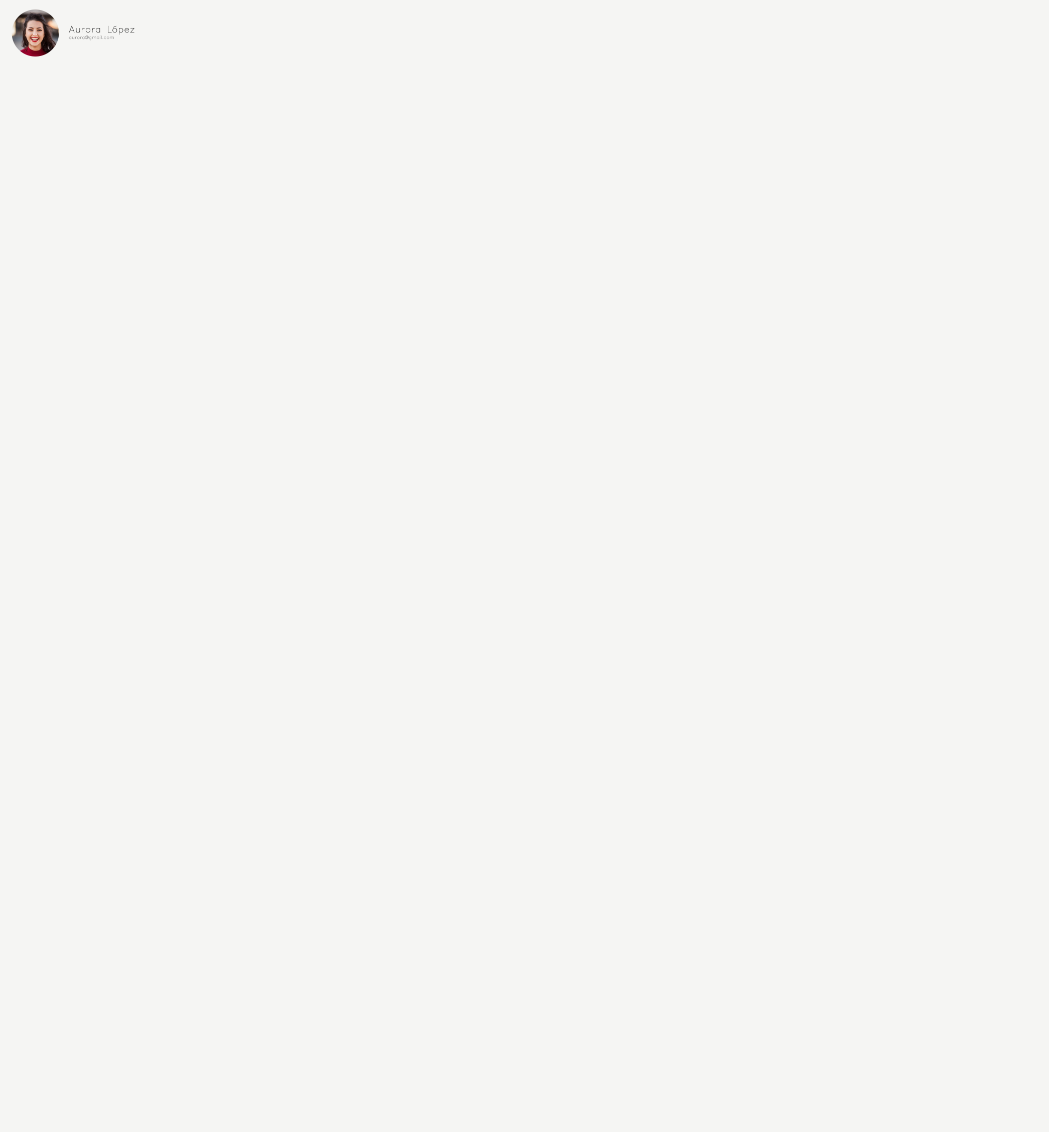
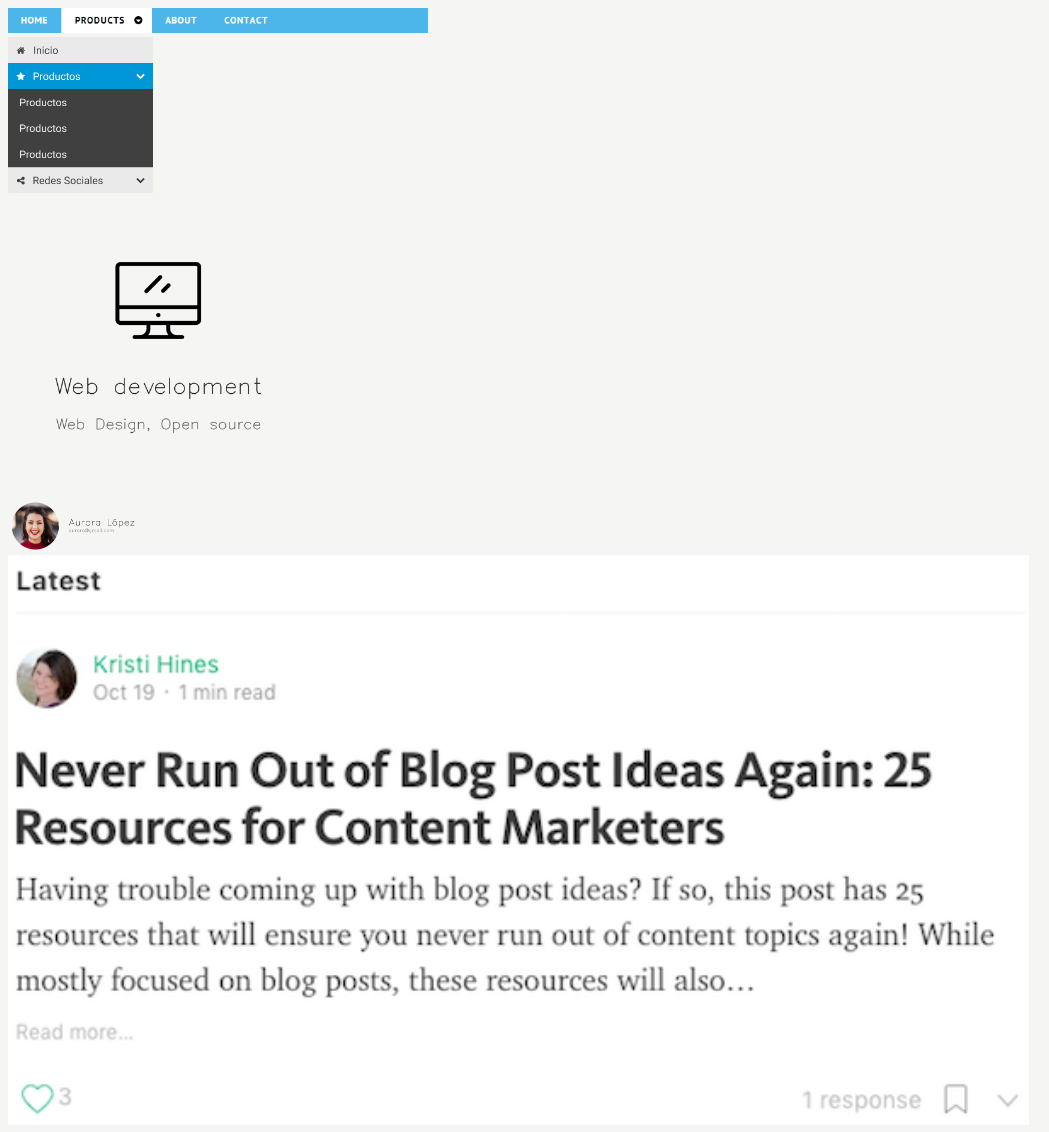
Before and after one commit to AythamiSalvadorRodriguezValentin/SkeletonPreloader, a website: page index-all-demo.html in a window 1280 px wide. Shown: the whole page, without its empty margins (0-1049 px from the left). Before the commit the page ends 800 px from the top, so only its background shows below. Drawn offline with Linux system fonts and the light colour scheme.

Commit message:
finish demo all pr

```diff
--- a/indexPrueba.html
+++ b/index-all-demo.html
@@ -11,18 +11,26 @@
 
 <body>
     <div class="pr-container">
-        <!--         <div class="pr-on pr-nav-h"></div>
-        <div class="pr-off"><img src="img/pr-nav-h.png" alt="pr-nav-h"></div>
+        <div class="pr-on pr-nav-h"></div>
+        <div class="pr-off">
+            <img src="img/pr-nav-h.png" alt="pr-nav-h" style="height:25px">
+        </div>
         <div class="pr-on pr-nav-v"></div>
-        <div class="pr-off"><img src="img/pr-nav-v.png" alt="pr-nav-v"></div>
-        <div class="pr-on pr-feature"></div>
-        <div class="pr-off"><img src="img/pr-feature.png" alt="pr-feature"></div> -->
+        <div class="pr-off">
+            <img src="img/pr-nav-v.png" alt="pr-nav-v" style="height:156px">
+        </div>
+        <div class="pr-on pr-feature" style="width: 300px"></div>
+        <div class="pr-off">
+            <img src="img/pr-feature.png" alt="pr-feature" style="width: 300px; height:300px">
+        </div>
         <div class="pr-on pr-user"></div>
         <div class="pr-off">
             <img src="img/pr-user.png" alt="pr-user" style="height:50px">
         </div>
-        <!--         <div class="pr-on pr-post"></div>
-        <div class="pr-off"><img src="img/pr-post.png" alt="pr-post"></div> -->
+        <div class="pr-on pr-post"></div>
+        <div class="pr-off">
+            <img src="img/pr-post.png" alt="pr-post" style="height:570px">
+        </div>
     </div>
     <script src="js/skeletonPreloader.js"></script>
     <script>
```
